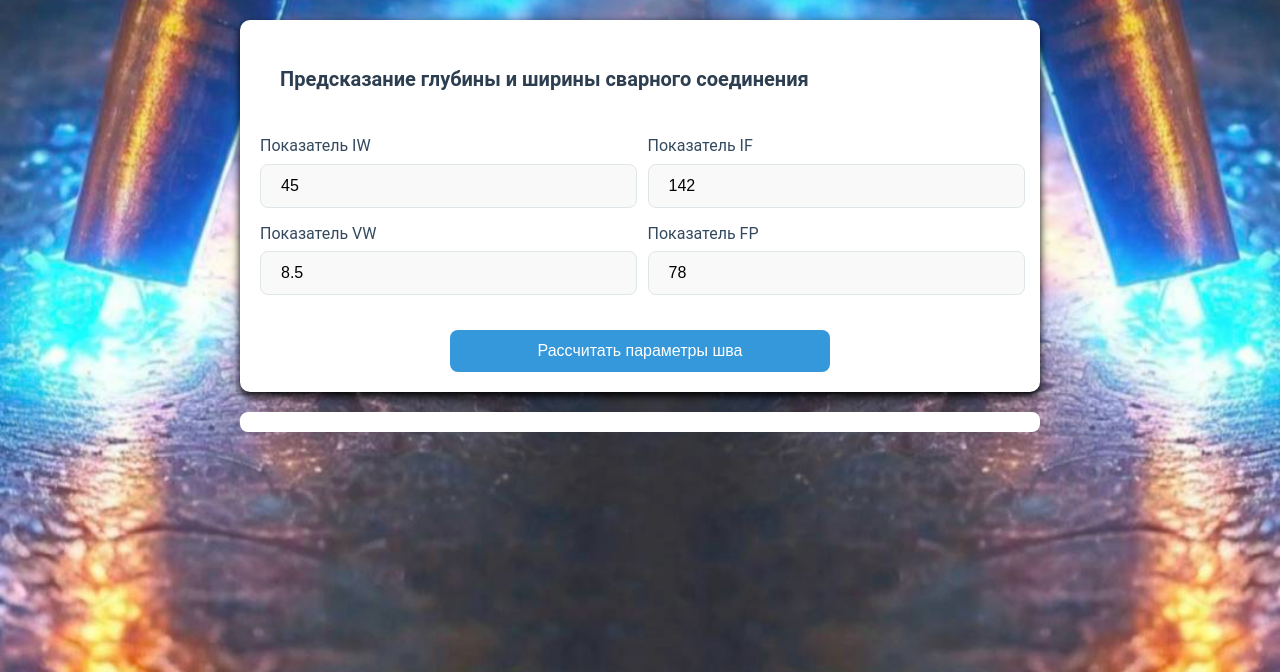
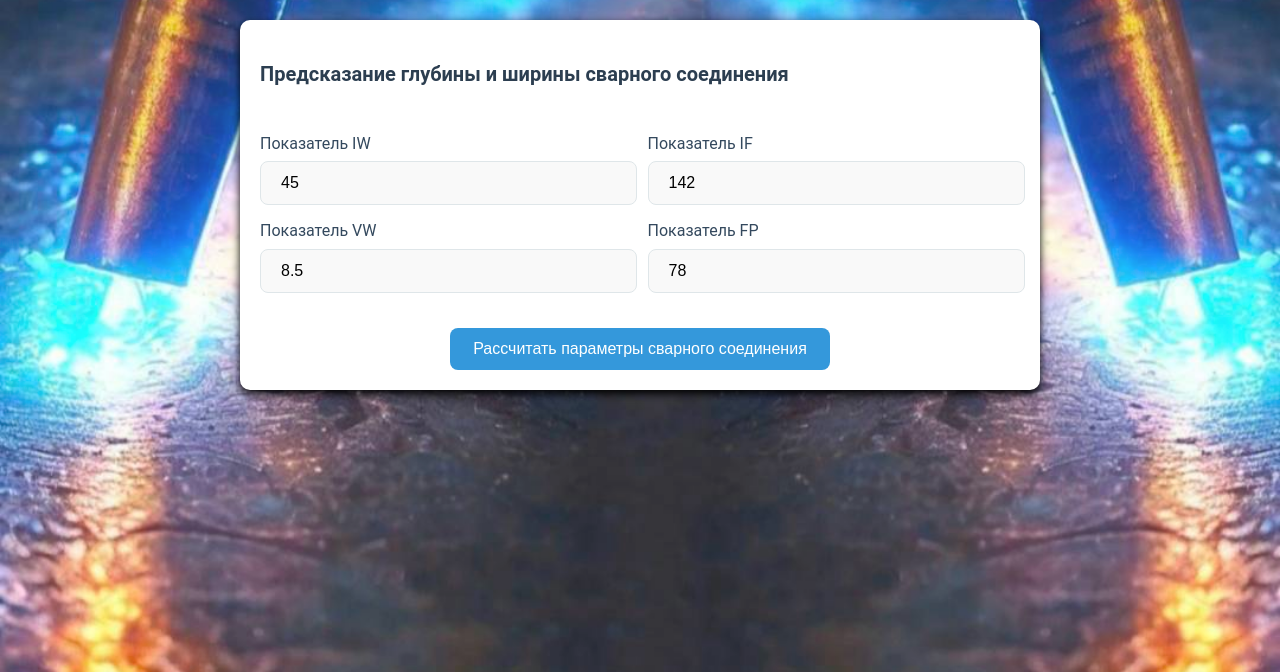
Before and after one commit to abeliksv/case1, a Flask app: page / in a window 1280 px wide. Shown: the top 672 px of the page. Run offline with Flask 3, Linux system fonts and the light colour scheme.

Commit message:
изменил дизайн вывода сообщения

```diff
--- a/app.py
+++ b/app.py
@@ -12,7 +12,7 @@ def index():
     IF = 142
     VW = 8.5
     FP = 78
-    message = ''
+    message = None
     errors = []
 
     if request.method == "POST":
@@ -61,7 +61,7 @@ def index():
                 width = round(result[1], 3)
 
                 # Сообщение с результатом расчета
-                message = f"Глубина шва {depth} и ширина шва {width}"
+                message = f"Глубина {depth} и ширина {width} сварного соединения"
 
         except ValueError:
             message = "Пожалуйста, введите корректные числовые значения."
--- a/templates/index.html
+++ b/templates/index.html
@@ -32,15 +32,17 @@
         }
 
         h1 {
+
             text-align: center;
             font-size: 20px;
             color: #2c3e50;
-            margin-bottom: 15px;
-            padding: 12px 20px;
-
+            margin: 0 0 30px 0;
+            padding-top: 20px;
         }
 
         form {
+            position: relative;
+            padding-top: 20px;
             display: flex;
             flex-wrap: wrap;
             gap: 15px;
@@ -50,9 +52,15 @@
             box-shadow: 0 4px 8px rgba(0, 0, 0, 1);
         }
 
-        .form-group {
-            width: 100%;
+        .result-form {
+            margin-top: 12px;
+            display: none;
         }
+
+        .result-form.visible {
+            display: block;
+        }
+
 
         label {
             display: block;
@@ -92,14 +100,11 @@
         input[type="submit"]:hover {
             background-color: #2980b9;
         }
-
         p {
             text-align: center;
-            font-size: 22px;
+            font-size: 20px;
             color: #34495e;
-            margin-top: 20px;
             background-color: rgba(255, 255, 255, 1);
-            padding: 10px;
             border-radius: 8px;
         }
 
@@ -121,44 +126,36 @@
 
 
 <form name="propertyForm" method="post">
-
     <h1>Предсказание глубины и ширины сварного соединения</h1>
-
     <!-- Группа для IW -->
     <div class="form-group">
         <label for="IW">Показатель IW</label>
         <input type="text" id="IW" name="IW" value="{{ IW }}" required>
     </div>
-
     <!-- Группа для IF -->
     <div class="form-group">
         <label for="IF">Показатель IF</label>
         <input type="text" id="IF" name="IF" value="{{ IF }}" required>
     </div>
-
     <!-- Группа для VW -->
     <div class="form-group">
         <label for="VW">Показатель VW</label>
         <input type="text" id="VW" name="VW" value="{{ VW }}" required>
     </div>
-
     <!-- Группа для FP -->
     <div class="form-group">
         <label for="FP">Показатель FP</label>
         <input type="text" id="FP" name="FP" value="{{ FP }}" required>
     </div>
-
     <!-- Кнопка отправки формы -->
-    <input type="submit" value="Рассчитать параметры шва">
+    <input type="submit" value="Рассчитать параметры сварного соединения">
 </form>
-
-    <p>
-    {% if message %}
-    {{ message }}
-    {% endif %}
-    </p>
-<!-- Вывод сообщения с результатом -->
-
-
+    <form class="result-form {% if message %}visible{% endif %}">
+        <p>
+            {% if message %}
+            {{ message }}
+            {% endif %}
+        </p>
+    </form>
 </body>
 </html>
```
